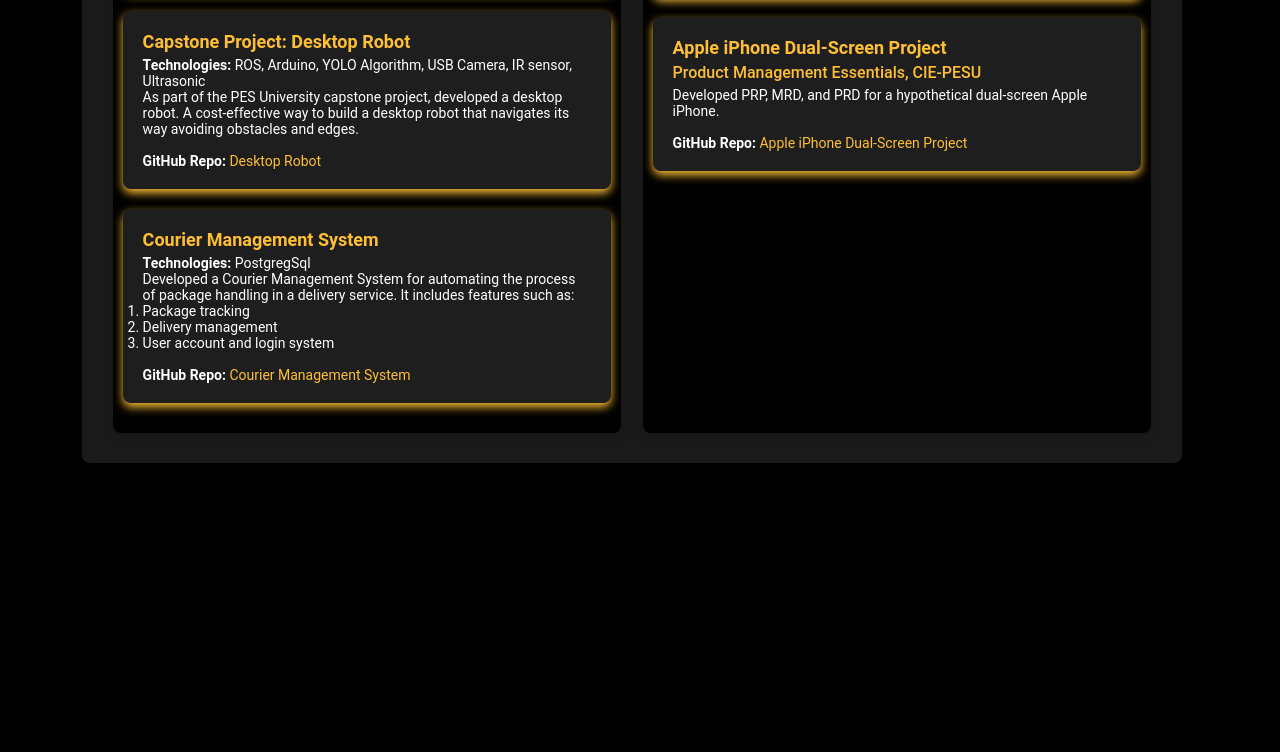
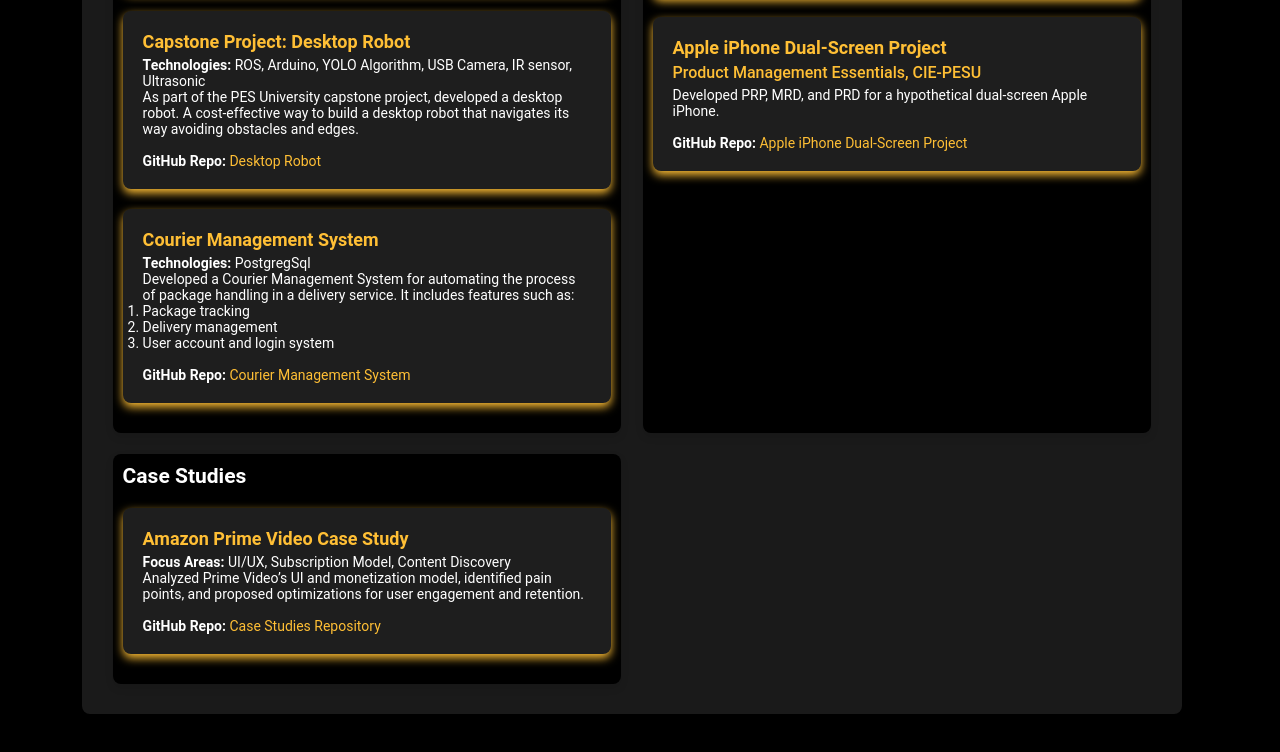
Before and after one commit to udupa-navya/udupa-navya.github.io, a plain HTML site: page Projects.html in a window 1280 px wide. Shown: the part 691-1443 px from the top of the page. Before the commit the page ends 1274 px from the top, so only its background shows below. Drawn offline with Linux system fonts and the light colour scheme.

Commit message:
Update Projects.html

```diff
--- a/Projects.html
+++ b/Projects.html
@@ -127,6 +127,21 @@
                     </div>
                 </div>
             </div>
+    <div class="edu-exp">
+    <h2>Case Studies</h2>
+
+    <!-- Amazon Prime Video -->
+    <div class="experience-list card">
+        <div class="experience-content">
+            <h2>Amazon Prime Video Case Study</h2>
+            <p><strong>Focus Areas:</strong> UI/UX, Subscription Model, Content Discovery</p>
+            <p>Analyzed Prime Video’s UI and monetization model, identified pain points, and proposed optimizations for user engagement and retention.</p><br/>
+            <p><strong>GitHub Repo:</strong> <a href="https://github.com/udupa-navya/product-case-studies" target="_blank">Case Studies Repository</a></p>
+        </div>
+    </div>
+
+
+</div>
         </div>
     </div>
 </div>
```
